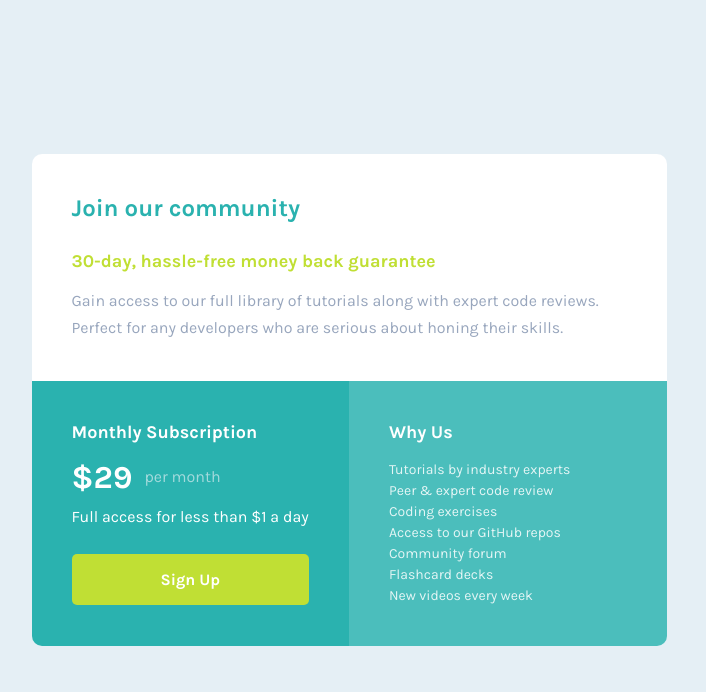
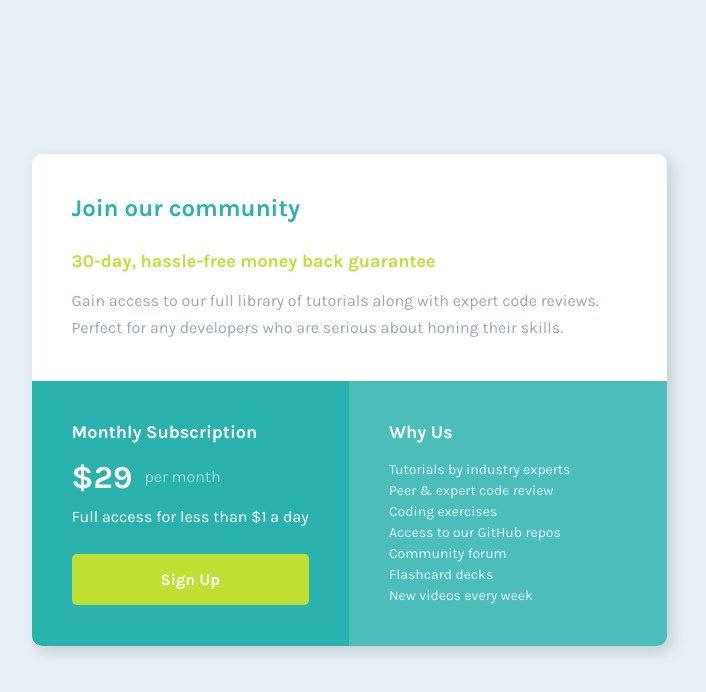
Before and after one commit to AghlaAbdo/Single-price-grid-component, a plain HTML site: page index.html in a window 1280 px wide. Shown: the whole page, without its empty margins (291-997 px from the left). Drawn offline with Linux system fonts and the light colour scheme.

Commit message:
Update style.css

```diff
--- a/style.css
+++ b/style.css
@@ -34,6 +34,7 @@ main {
     max-width: 635px;
     border-radius: 10px;
     overflow: hidden;
+    box-shadow: 5px 5px 15px rgba(0, 0, 0, 0.15);
 }
 .top-section {
     background-color: white;
@@ -41,7 +42,6 @@ main {
 }
 .bottom-section-container {
     display: flex;
-
 }
 .bottom-item {
     flex: 1;
```
